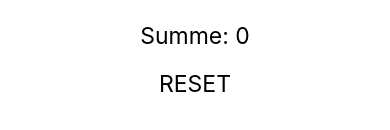
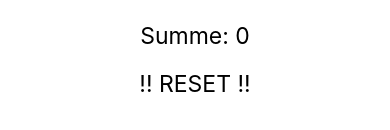
Before and after one commit to at-sttr/fw, a React Native app: screen / in a window 390 px wide. Shown: the part 642-772 px from the top of the page. Built offline with nearby package versions, Linux system fonts and the light colour scheme.

Commit message:
Add files via upload

```diff
--- a/App.js
+++ b/App.js
@@ -97,7 +97,7 @@ export default function App() {
       <Text style={styles.buttonLabel}>Summe: {sum}</Text>
 
       <Pressable style={styles.button} key="reset" onPress={() => reset()}>
-        <Text style={styles.buttonLabel} key="reset">RESET</Text>
+        <Text style={styles.buttonLabel} key="reset">!! RESET !!</Text>
       </Pressable>
     </View>
   );
```
